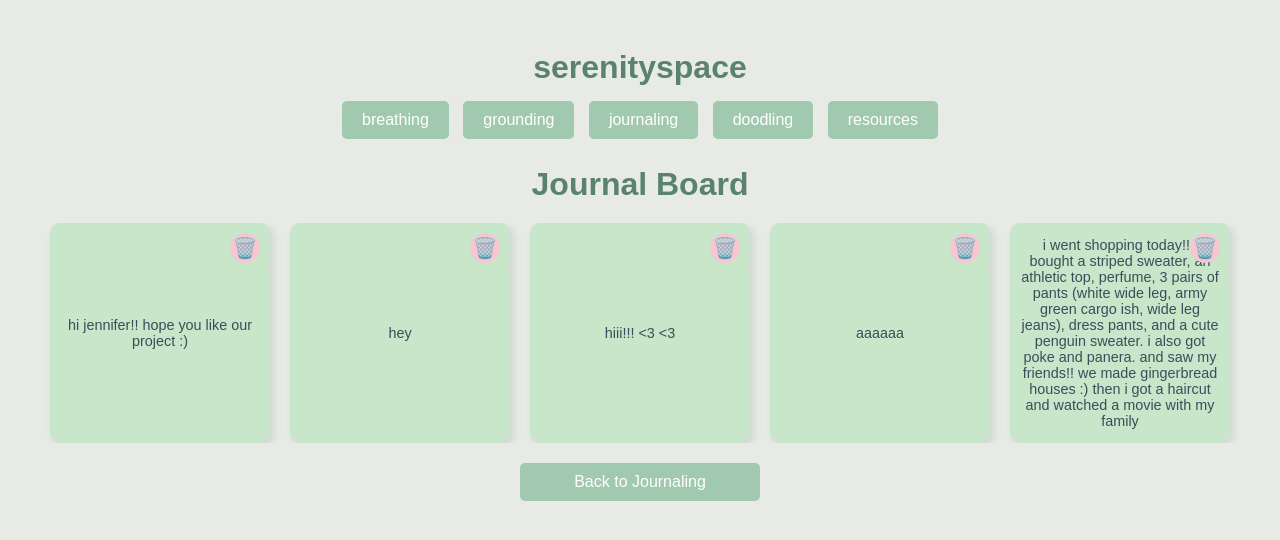
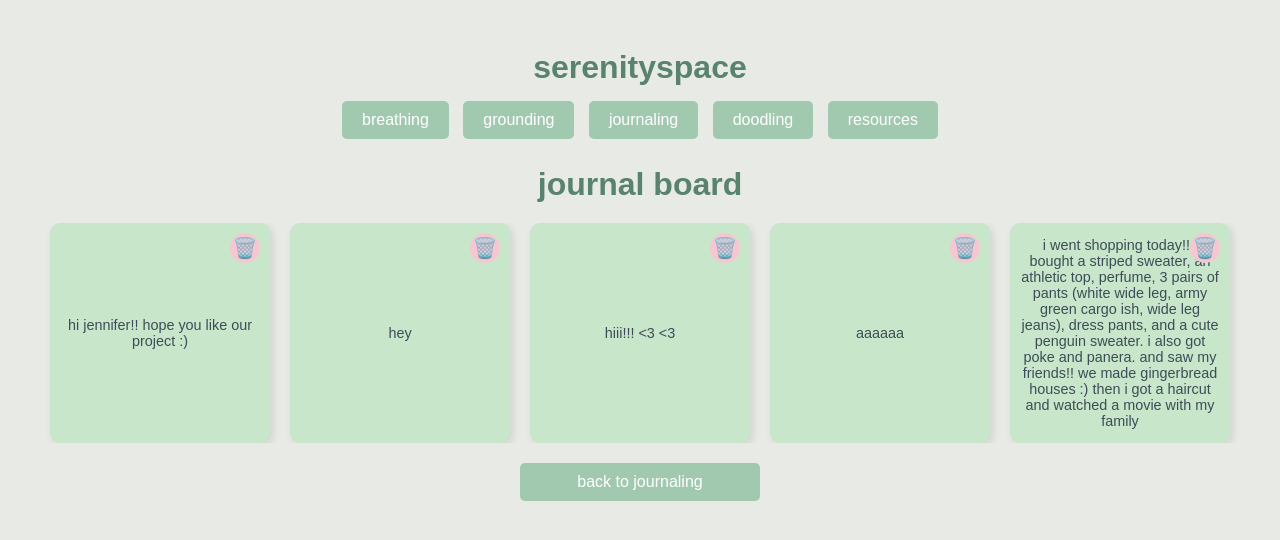
Before and after one commit to vivianhui5/SerenitySpace, a Flask app: page /journal-board in a window 1280 px wide. Shown: the top 540 px of the page. Run offline with Flask 3, Linux system fonts and the light colour scheme; data comes from the database, SQL or seed files in the repository.

Commit message:
lowercase

```diff
--- a/templates/journal-board.html
+++ b/templates/journal-board.html
@@ -5,7 +5,7 @@
 {% endblock %}
 
 {% block body %}
-    <h1>Journal Board</h1>
+    <h1>journal board</h1>
     <div class="journal-board">
         {% for entry in entries %}
             <!-- Inside your loop for journal entries -->
@@ -18,5 +18,5 @@
 
         {% endfor %}
     </div>
-    <a href="/journaling" class="button-style">Back to Journaling</a>
+    <a href="/journaling" class="button-style">back to journaling</a>
 {% endblock %}
```
